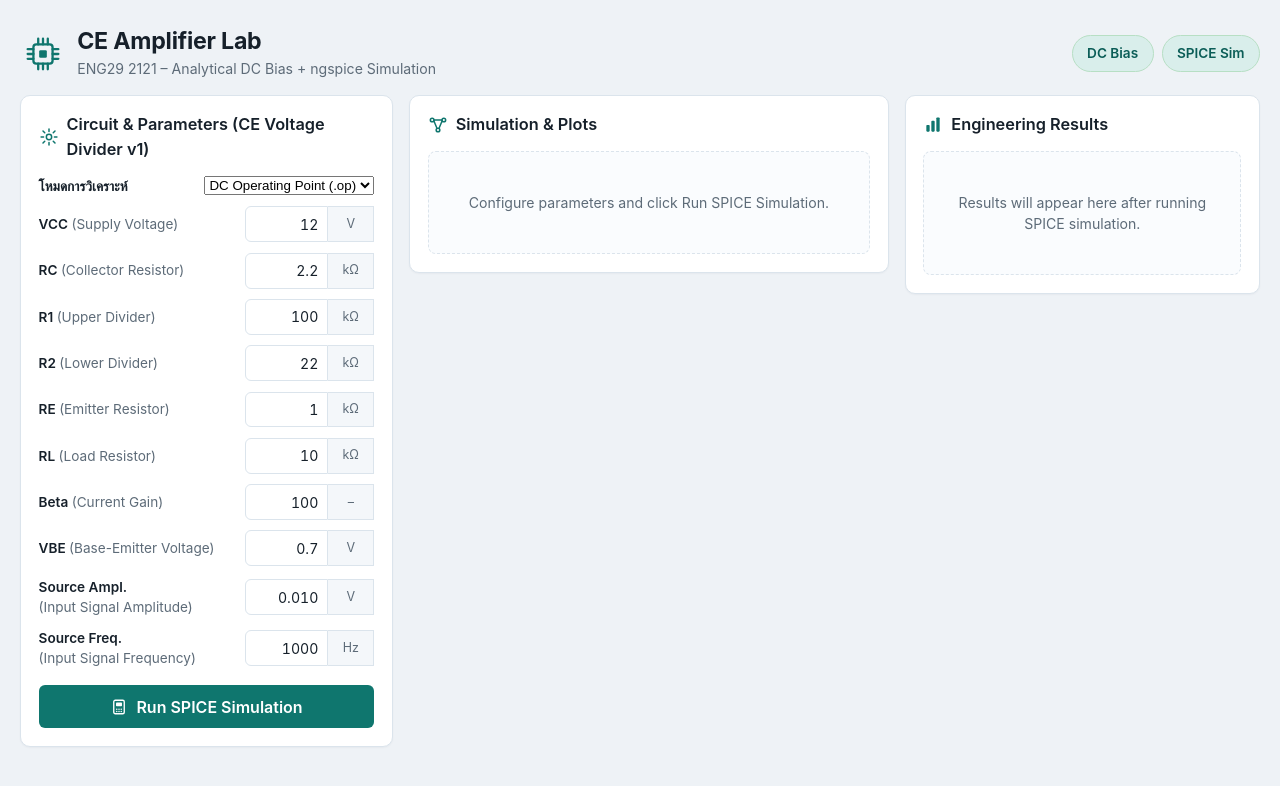
After one commit to earthsm4-web/eng29-2121-git-lab01, a Flask app: page /spice in a window 1280 px wide. The commit adds this page. Shown: the top 786 px of the page. Run offline with Flask 3, Linux system fonts and the light colour scheme.

Commit message:
feat(web): add Lab 4 SPICE simulator UI with DC-only analytical compare

```diff
--- a/app.py
+++ b/app.py
@@ -1,4 +1,6 @@
 """Flask routes for the common-emitter DC bias calculator."""
+
+import math
 
 from flask import Flask, render_template, request
 
@@ -6,10 +8,18 @@ from bjt.bias import Region, compare, solve, solve_bias
 from bjt.format import fmt_i, fmt_num, fmt_r, fmt_v
 from bjt.steps import steps_for
 from bjt.validate import parse_form
+from bjt.spice_engine import SpiceParams, run_op, run_ac, run_tran
+from bjt.spice_plot import plot_op_bars, plot_ac_response, plot_tran_waveforms
 
 DEFAULTS = {
     "vcc": "12", "r1": "47", "r2": "10", "rc": "4.7",
     "re": "1", "beta": "100", "vbe": "0.7", "mode": "divider",
+}
+
+SPICE_DEFAULTS = {
+    "vcc": "12", "rc": "2.2", "r1": "100", "r2": "22", "re": "1",
+    "rl": "10", "beta": "100", "vbe": "0.7",
+    "source_ampl": "0.010", "source_freq": "1000",
 }
 
 FIELDS = [
@@ -68,6 +78,33 @@ def _dashboard(values, errors=None, params=None) -> str:
     )
 
 
+def _spice_defaults() -> dict:
+    """Return default SPICE parameters (kΩ / V / Hz units for the form)."""
+    return dict(SPICE_DEFAULTS)
+
+
+def _spice_dashboard(values=None, errors=None, spice_result=None,
+                     spice_error=None, analytical_result=None,
+                     analytical_error=None, analysis="op", run_ts=None,
+                     run_artifact=None) -> str:
+    """Render the SPICE simulation page, separating SPICE from Analytical results."""
+    return render_template(
+        "spice.html",
+        values=values or {},
+        errors=errors or {},
+        spice_result=spice_result,
+        spice_error=spice_error,
+        analytical_result=analytical_result,
+        analytical_error=analytical_error,
+        analysis=analysis,
+        run_ts=run_ts,
+        run_artifact=run_artifact,
+        plot_op_bars=plot_op_bars,
+        plot_ac_response=plot_ac_response,
+        plot_tran_waveforms=plot_tran_waveforms,
+    )
+
+
 def create_app() -> Flask:
     app = Flask(__name__)
     app.add_template_filter(fmt_v, "v")
@@ -88,6 +125,142 @@ def create_app() -> Flask:
             return _dashboard(request.form, errors=errors), 400
         return _dashboard(request.form, params=params)
 
+    def _parse_spice_form(form) -> tuple[dict[str, float] | None, dict[str, str]]:
+        """Parse and validate SPICE form inputs (kΩ, V, Hz units).
+
+        Returns (values_in_SI, {}) or (None, errors).
+        """
+        errors: dict[str, str] = {}
+        values: dict[str, float] = {}
+
+        numeric_fields = {
+            "vcc": ("VCC", 0.0, None),
+            "rc": ("RC", 0.0, None),
+            "r1": ("R1", 0.0, None),
+            "r2": ("R2", 0.0, None),
+            "re": ("RE", 0.0, None),
+            "rl": ("RL", 0.0, None),
+            "beta": ("Beta", 1.0, None),
+            "vbe": ("VBE", 0.0, None),
+            "source_ampl": ("Source amplitude", 0.0, None),
+            "source_freq": ("Source frequency", 0.0, None),
+        }
+
+        for field, (label, lo, hi) in numeric_fields.items():
+            raw = (form.get(field) or "").strip()
+            if not raw:
+                errors[field] = f"{label} is required"
+                continue
+            try:
+                value = float(raw)
+            except ValueError:
+                errors[field] = f"{label} must be a number"
+                continue
+            if not math.isfinite(value):
+                errors[field] = f"{label} must be a number"
+                continue
+            if lo is not None and value <= lo:
+                errors[field] = f"{label} must be greater than {lo}"
+                continue
+            values[field] = value
+
+        if errors:
+            return None, errors
+
+        # Convert kΩ → Ω for resistances
+        for field in ("rc", "r1", "r2", "re", "rl"):
+            values[field] *= 1000.0
+
+        return values, {}
+
+    @app.get("/spice")
+    def spice_index():
+        return _spice_dashboard(values=_spice_defaults(), analysis="op")
+
+    @app.post("/spice/run")
+    def spice_run():
+        analysis = request.form.get("analysis", "op")
+        if analysis not in ("op", "ac", "tran"):
+            analysis = "op"
+
+        values, errors = _parse_spice_form(request.form)
+        if errors:
+            return _spice_dashboard(
+                values=request.form, errors=errors, analysis=analysis
+            ), 400
+
+        # Build validated SI-unit params for the SPICE engine
+        spice_params = SpiceParams(
+            vcc=values["vcc"],
+            rc=values["rc"],
+            r1=values["r1"],
+            r2=values["r2"],
+            re=values["re"],
+            rl=values["rl"],
+            beta=values["beta"],
+            vbe=values["vbe"],
+            source_ampl=values["source_ampl"],
+            source_freq=values["source_freq"],
+        )
+
+        # Also compute the analytical DC reference (same circuit, same params)
+        from bjt.params import BiasParams as _BiasParams
+        analytical_result = None
+        analytical_error = None
+        try:
+            analytical_params = _BiasParams(
+                vcc=values["vcc"], rc=values["rc"], beta=values["beta"],
+                vbe=values["vbe"], mode="divider",
+                r1=values["r1"], r2=values["r2"], re=values["re"],
+            )
+            from bjt.bias import solve_bias as _solve_bias
+            analytical_result = _solve_bias(analytical_params)
+        except Exception as exc:  # noqa: BLE001
+            analytical_error = str(exc)
+
+        # Run the real SPICE simulation
+        spice_result = None
+        spice_error = None
+        try:
+            if analysis == "op":
+                spice_result = run_op(spice_params)
+            elif analysis == "ac":
+                spice_result = run_ac(spice_params)
+            elif analysis == "tran":
+                spice_result = run_tran(spice_params)
+        except Exception as exc:  # noqa: BLE001
+            spice_error = str(exc)
+
+        import datetime, os
+        run_ts = datetime.datetime.now().strftime("%Y-%m-%d %H:%M:%S")
+        artifact_path = None
+        try:
+            runs_dir = os.path.join(os.path.dirname(__file__), "docs", "captures")
+            os.makedirs(runs_dir, exist_ok=True)
+            stamp = datetime.datetime.now().strftime("%Y%m%d-%H%M%S")
+            artifact_path = os.path.join(runs_dir, f"spice-{analysis}-{stamp}.txt")
+            with open(artifact_path, "w", encoding="utf-8") as f:
+                f.write(f"analysis: {analysis}\n")
+                f.write(f"timestamp: {run_ts}\n")
+                f.write("\n=== NETLIST ===\n")
+                f.write((spice_result.netlist if spice_result else "") + "\n")
+                f.write("\n=== RUN LOG ===\n")
+                f.write((spice_result.run_log if spice_result else spice_error or "") + "\n")
+        except Exception:
+            artifact_path = None
+
+        return _spice_dashboard(
+            values={k: str(v) for k, v in request.form.items()},
+            errors={},
+            spice_result=spice_result,
+            spice_error=spice_error,
+            analytical_result=analytical_result,
+            analytical_error=analytical_error,
+            analysis=analysis,
+            run_ts=run_ts,
+            run_artifact=artifact_path,
+        )
+
     return app
 
 
--- a/static/style.css
+++ b/static/style.css
@@ -591,3 +591,55 @@ table.compare tbody tr:nth-child(even) {
   font-variant-numeric: tabular-nums;
   color: var(--ink);
 }
+/* === Lab 4 additions === */
+.site-nav {
+  display: flex;
+  gap: 0.5rem;
+  align-items: center;
+}
+.nav-link {
+  display: inline-flex;
+  align-items: center;
+  padding: 0.45rem 0.9rem;
+  border-radius: 999px;
+  font-size: 0.85rem;
+  font-weight: 600;
+  text-decoration: none;
+  color: var(--teal-dark);
+  background: var(--teal-soft);
+  border: 1px solid #b7dfc4;
+}
+.nav-link:hover { background: #c7e6e1; }
+
+.provenance {
+  display: inline-block;
+  font-size: 0.72rem;
+  font-weight: 700;
+  letter-spacing: 0.03em;
+  text-transform: uppercase;
+  padding: 0.15rem 0.5rem;
+  border-radius: 4px;
+  margin-bottom: 0.4rem;
+}
+.provenance-analytical { background: #e0f2fe; color: #075985; }
+.provenance-spice { background: #dcfce7; color: #166534; }
+
+.netlist-block {
+  background: #0f172a;
+  color: #e2e8f0;
+  padding: 0.75rem;
+  border-radius: 8px;
+  font-size: 0.75rem;
+  line-height: 1.45;
+  overflow-x: auto;
+  white-space: pre;
+  margin: 0.5rem 0 0;
+  max-height: 280px;
+  overflow-y: auto;
+}
+.result-table { width: 100%; border-collapse: collapse; font-size: 0.88rem; }
+.result-table th, .result-table td { padding: 0.3rem 0.4rem; border-bottom: 1px solid var(--line); text-align: left; }
+.result-table th { color: var(--muted); font-weight: 600; width: 35%; }
+.spice-plot { width: 100%; max-width: 100%; border-radius: 8px; border: 1px solid var(--line); }
+.section-label { font-size: 0.78rem; font-weight: 700; color: var(--muted); text-transform: uppercase; letter-spacing: 0.04em; margin: 0.8rem 0 0.3rem; }
+@media (max-width: 1100px) { .dashboard { grid-template-columns: 1fr; } }
--- a/templates/base.html
+++ b/templates/base.html
@@ -3,7 +3,7 @@
 <head>
   <meta charset="utf-8">
   <meta name="viewport" content="width=device-width, initial-scale=1">
-  <title>Lab 03: BJT DC Bias Web App</title>
+  <title>Lab 04: CE Amplifier Lab (Analytical + SPICE)</title>
   <link rel="stylesheet" href="{{ url_for('static', filename='style.css') }}">
 </head>
 <body>
@@ -30,17 +30,14 @@
           </g>
         </svg>
         <div>
-          <h1>Lab 03: BJT DC Bias Web App</h1>
-          <p class="subtitle">ENG29 2121 &ndash; Common Emitter (Voltage Divider Bias)</p>
+          <h1>CE Amplifier Lab</h1>
+          <p class="subtitle">ENG29 2121 &ndash; Analytical DC Bias + ngspice Simulation</p>
         </div>
       </div>
-      <span class="course-badge">
-        <svg viewBox="0 0 24 24" aria-hidden="true">
-          <path d="M9 6 3 12l6 6M15 6l6 6-6 6" fill="none" stroke="currentColor"
-                stroke-width="2" stroke-linecap="round" stroke-linejoin="round"/>
-        </svg>
-        <span>Computer Programming for<br>Electrical Engineers</span>
-      </span>
+      <nav class="site-nav" aria-label="Main navigation">
+        <a href="{{ url_for('index') }}" class="nav-link">DC Bias</a>
+        <a href="{{ url_for('spice_index') }}" class="nav-link">SPICE Sim</a>
+      </nav>
     </header>
 
     <main>
--- a/templates/index.html
+++ b/templates/index.html
@@ -2,6 +2,7 @@
 {% block content %}
 <div class="dashboard">
   <section class="card input-card">
+    <p style="margin:0 0 0.75rem 0; font-size:0.85rem;"><a href="{{ url_for('spice_index') }}" class="nav-link" style="font-size:0.8rem;">เปิด SPICE Simulator (Lab 4: .op/.ac/.tran)</a></p>
     <h2 class="card-title">
       <svg viewBox="0 0 24 24" aria-hidden="true">
         <circle cx="12" cy="12" r="3.2" fill="none" stroke="currentColor" stroke-width="1.8"/>
--- /dev/null
+++ b/templates/spice.html
@@ -0,0 +1,235 @@
+{% extends "base.html" %}
+{% block content %}
+<div class="dashboard">
+  <!-- ===== COLUMN 1: CIRCUIT & PARAMETERS ===== -->
+  <section class="card input-card">
+    <h2 class="card-title">
+      <svg viewBox="0 0 24 24" aria-hidden="true">
+        <circle cx="12" cy="12" r="3.2" fill="none" stroke="currentColor" stroke-width="1.8"/>
+        <path d="M12 2.5v3M12 18.5v3M2.5 12h3M18.5 12h3M4.8 4.8l2.1 2.1M17.1 17.1l2.1 2.1M19.2 4.8l-2.1 2.1M6.9 17.1l-2.1 2.1" fill="none" stroke="currentColor" stroke-width="1.8" stroke-linecap="round"/>
+      </svg>
+      Circuit &amp; Parameters (CE Voltage Divider v1)
+    </h2>
+    <form method="post" action="{{ url_for('spice_run') }}" class="bias-form">
+      <div class="field">
+        <label for="analysis-select">โหมดการวิเคราะห์</label>
+        <div class="input-row">
+          <select id="analysis-select" name="analysis">
+            <option value="op" {% if analysis == "op" %}selected{% endif %}>DC Operating Point (.op)</option>
+            <option value="ac" {% if analysis == "ac" %}selected{% endif %}>AC Analysis (.ac)</option>
+            <option value="tran" {% if analysis == "tran" %}selected{% endif %}>Transient Analysis (.tran)</option>
+          </select>
+        </div>
+      </div>
+
+      {% set spice_fields = [
+        ("vcc", "VCC", "V", "Supply Voltage", "12"),
+        ("rc", "RC", "kΩ", "Collector Resistor", "2.2"),
+        ("r1", "R1", "kΩ", "Upper Divider", "100"),
+        ("r2", "R2", "kΩ", "Lower Divider", "22"),
+        ("re", "RE", "kΩ", "Emitter Resistor", "1"),
+        ("rl", "RL", "kΩ", "Load Resistor", "10"),
+        ("beta", "Beta", "–", "Current Gain", "100"),
+        ("vbe", "VBE", "V", "Base-Emitter Voltage", "0.7"),
+        ("source_ampl", "Source Ampl.", "V", "Input Signal Amplitude", "0.010"),
+        ("source_freq", "Source Freq.", "Hz", "Input Signal Frequency", "1000"),
+      ] %}
+      {% for name, label, unit, description, default in spice_fields %}
+      <div class="field">
+        <label for="{{ name }}">
+          {{ label }}
+          <span class="field-name">({{ description }})</span>
+        </label>
+        <div class="input-row">
+          <input id="{{ name }}" name="{{ name }}" type="text" inputmode="decimal"
+                 autocomplete="off" value="{{ values.get(name, default) }}">
+          <span class="unit-chip">{{ unit }}</span>
+        </div>
+        {% if errors.get(name) %}
+        <p class="error">{{ errors[name] }}</p>
+        {% endif %}
+      </div>
+      {% endfor %}
+
+      <button type="submit">
+        <svg viewBox="0 0 24 24" aria-hidden="true">
+          <rect x="5" y="3" width="14" height="18" rx="2" fill="none" stroke="currentColor" stroke-width="1.8"/>
+          <rect x="8" y="6" width="8" height="5" rx="1" fill="currentColor"/>
+          <g fill="currentColor">
+            <circle cx="9" cy="15" r="1"/><circle cx="12" cy="15" r="1"/><circle cx="15" cy="15" r="1"/>
+            <circle cx="9" cy="18" r="1"/><circle cx="12" cy="18" r="1"/><circle cx="15" cy="18" r="1"/>
+          </g>
+        </svg>
+        Run SPICE Simulation
+      </button>
+    </form>
+  </section>
+
+  <!-- ===== COLUMN 2: SIMULATION & PLOTS ===== -->
+  <section class="card circuit-card">
+    <h2 class="card-title">
+      <svg viewBox="0 0 24 24" aria-hidden="true">
+        <circle cx="5" cy="6" r="2.2" fill="none" stroke="currentColor" stroke-width="1.8"/>
+        <circle cx="19" cy="6" r="2.2" fill="none" stroke="currentColor" stroke-width="1.8"/>
+        <circle cx="12" cy="18" r="2.2" fill="none" stroke="currentColor" stroke-width="1.8"/>
+        <path d="M7 7l3.6 8.6M17 7l-3.6 8.6M7.2 6h9.6" fill="none" stroke="currentColor" stroke-width="1.8" stroke-linecap="round"/>
+      </svg>
+      Simulation &amp; Plots
+    </h2>
+
+    {% if spice_error %}
+    <div class="callout callout-saturation" style="margin-bottom: 1rem;">
+      <div>
+        <strong>SPICE Engine Error</strong>
+        <p>{{ spice_error }}</p>
+      </div>
+    </div>
+    {% elif spice_result %}
+      <p class="section-label"><span class="provenance provenance-spice">SPICE Simulation Results (ngspice)</span></p>
+      {% if analysis == "op" %}
+      <img class="spice-plot" src="{{ plot_op_bars(spice_result) }}" alt="DC Operating Point bar chart from ngspice .op">
+      {% elif analysis == "ac" %}
+      <img class="spice-plot" src="{{ plot_ac_response(spice_result.frequency, spice_result.gain_db, spice_result.phase_deg) }}" alt="AC Bode plot from ngspice .ac">
+      {% elif analysis == "tran" %}
+      <img class="spice-plot" src="{{ plot_tran_waveforms(spice_result.time, spice_result.vin, spice_result.vout) }}" alt="Transient waveform from ngspice .tran">
+      {% endif %}
+
+      <p class="section-label">Netlist (generated for this run)</p>
+      <pre class="netlist-block">{{ spice_result.netlist }}</pre>
+    {% else %}
+    <p class="placeholder">Configure parameters and click Run SPICE Simulation.</p>
+    {% endif %}
+  </section>
+
+  <!-- ===== COLUMN 3: ENGINEERING RESULTS ===== -->
+  <section class="card results-card">
+    <h2 class="card-title">
+      <svg viewBox="0 0 24 24" aria-hidden="true">
+        <rect x="4" y="12" width="4" height="8" rx="1" fill="currentColor"/>
+        <rect x="10" y="7" width="4" height="13" rx="1" fill="currentColor"/>
+        <rect x="16" y="3" width="4" height="17" rx="1" fill="currentColor"/>
+      </svg>
+      Engineering Results
+    </h2>
+
+    {% if spice_result and analysis == "op" %}
+    <div class="callout callout-active" style="margin-bottom: 1rem;">
+      <div>
+        <span class="provenance provenance-spice">SPICE Simulation Results (ngspice)</span>
+        <strong style="display:block;">DC Operating Point — .op</strong>
+        <table class="results" style="margin-top: 0.5rem;">
+          <tbody>
+            <tr><th scope="row">VB</th><td>{{ "%.4f"|format(spice_result.vb) }} V</td></tr>
+            <tr><th scope="row">VE</th><td>{{ "%.4f"|format(spice_result.ve) }} V</td></tr>
+            <tr><th scope="row">VC</th><td>{{ "%.4f"|format(spice_result.vc) }} V</td></tr>
+            <tr><th scope="row">VCE</th><td>{{ "%.4f"|format(spice_result.vce) }} V</td></tr>
+            <tr><th scope="row">IC</th><td>{{ "%.4f"|format(spice_result.ic * 1e3) }} mA</td></tr>
+            <tr><th scope="row">IB</th><td>{{ "%.4f"|format(spice_result.ib * 1e6) }} µA</td></tr>
+            <tr><th scope="row">IE</th><td>{{ "%.4f"|format(spice_result.ie * 1e3) }} mA</td></tr>
+            <tr><th scope="row">Region</th><td>{{ spice_result.region }}</td></tr>
+          </tbody>
+        </table>
+      </div>
+    </div>
+    {% endif %}
+
+    {% if analytical_result and analysis == "op" %}
+    <div class="callout callout-active" style="margin-bottom: 1rem;">
+      <div>
+        <span class="provenance provenance-analytical">DC Analytical Results (dc_bias.py)</span>
+        <strong style="display:block;">DC Operating Point — Analytical</strong>
+        <table class="results" style="margin-top: 0.5rem;">
+          <tbody>
+            <tr><th scope="row">VB</th><td>{{ "%.4f"|format(analytical_result.vb) }} V</td></tr>
+            <tr><th scope="row">VE</th><td>{{ "%.4f"|format(analytical_result.ve) }} V</td></tr>
+            <tr><th scope="row">VC</th><td>{{ "%.4f"|format(analytical_result.vc) }} V</td></tr>
+            <tr><th scope="row">VCE</th><td>{{ "%.4f"|format(analytical_result.vce) }} V</td></tr>
+            <tr><th scope="row">IC</th><td>{{ "%.4f"|format(analytical_result.ic * 1e3) }} mA</td></tr>
+            <tr><th scope="row">Region</th><td>{{ analytical_result.region }}</td></tr>
+          </tbody>
+        </table>
+      </div>
+    </div>
+    {% endif %}
+
+    {% if spice_result and analytical_result and analysis == "op" %}
+    <div class="callout callout-active" style="margin-bottom: 1rem;">
+      <div>
+        <strong>Compare + Warnings — SPICE vs Analytical (DC only)</strong>
+        <table class="compare" style="margin-top: 0.5rem;">
+          <thead>
+            <tr><th>Quantity</th><th>SPICE (ngspice)</th><th>Analytical (dc_bias.py)</th><th>Difference</th></tr>
+          </thead>
+          <tbody>
+            <tr>
+              <th scope="row">VCE</th>
+              <td>{{ "%.4f"|format(spice_result.vce) }} V</td>
+              <td>{{ "%.4f"|format(analytical_result.vce) }} V</td>
+              <td>{{ "%.4f"|format((spice_result.vce - analytical_result.vce)) }} V</td>
+            </tr>
+            <tr>
+              <th scope="row">IC</th>
+              <td>{{ "%.4f"|format(spice_result.ic * 1e3) }} mA</td>
+              <td>{{ "%.4f"|format(analytical_result.ic * 1e3) }} mA</td>
+              <td>{{ "%.4f"|format((spice_result.ic - analytical_result.ic) * 1e3) }} mA</td>
+            </tr>
+            <tr>
+              <th scope="row">VB</th>
+              <td>{{ "%.4f"|format(spice_result.vb) }} V</td>
+              <td>{{ "%.4f"|format(analytical_result.vb) }} V</td>
+              <td>{{ "%.4f"|format((spice_result.vb - analytical_result.vb)) }} V</td>
+            </tr>
+          </tbody>
+        </table>
+        {% if analytical_result.region != spice_result.region %}
+        <p class="error" style="margin-top: 0.5rem;"><strong>Warning:</strong> Region mismatch — SPICE says {{ spice_result.region }}, Analytical says {{ analytical_result.region }}.</p>
+        {% else %}
+        <p style="margin-top: 0.5rem; color: var(--muted);">Regions agree: {{ spice_result.region }}.</p>
+        {% endif %}
+      </div>
+    </div>
+    {% endif %}
+
+    {% if analysis != "op" %}
+    <div class="callout callout-saturation" style="margin-bottom: 1rem;">
+      <div>
+        <strong>Compare + Warnings</strong>
+        <p>การเปรียบเทียบกับ dc_bias.py (Analytical) ทำได้เฉพาะโหมด DC (.op) ที่มีสมมติฐานสอดคล้องกันเท่านั้น ไม่เปรียบเทียบในโหมด AC/Transient</p>
+      </div>
+    </div>
+    {% endif %}
+
+    {% if spice_error %}
+    <div class="callout callout-cutoff">
+      <div>
+        <strong>Engine status:</strong> ngspice run failed — {{ spice_error }}
+        {% if run_artifact %}<div style="font-size:0.8rem; color:var(--muted); margin-top:0.2rem;">Saved run: {{ run_artifact }}</div>{% endif %}
+      </div>
+    </div>
+    {% elif spice_result %}
+    <div class="callout callout-active">
+      <div>
+        <strong>Engine status:</strong> ngspice OK — {{ analysis }} analysis completed{% if run_ts %} ({{ run_ts }}){% endif %}
+        {% if run_artifact %}<div style="font-size:0.8rem; color:var(--muted); margin-top:0.2rem;">Saved run: {{ run_artifact }}</div>{% endif %}
+      </div>
+    </div>
+    <details style="margin-top:0.6rem;">
+      <summary style="cursor:pointer; font-weight:600; color:var(--muted);">Run log (ngspice stdout)</summary>
+      <pre class="netlist-block" style="margin-top:0.4rem;">{{ spice_result.run_log }}</pre>
+    </details>
+    {% endif %}
+
+    {% if analytical_error %}
+    <div class="callout callout-cutoff">
+      <div>
+        <strong>Analytical error:</strong> {{ analytical_error }}
+      </div>
+    </div>
+    {% endif %}
+
+    {% if not spice_result and not spice_error and not analytical_result and not analytical_error %}
+    <p class="placeholder">Results will appear here after running SPICE simulation.</p>
+    {% endif %}
+  </section>
+</div>
+{% endblock %}
```
